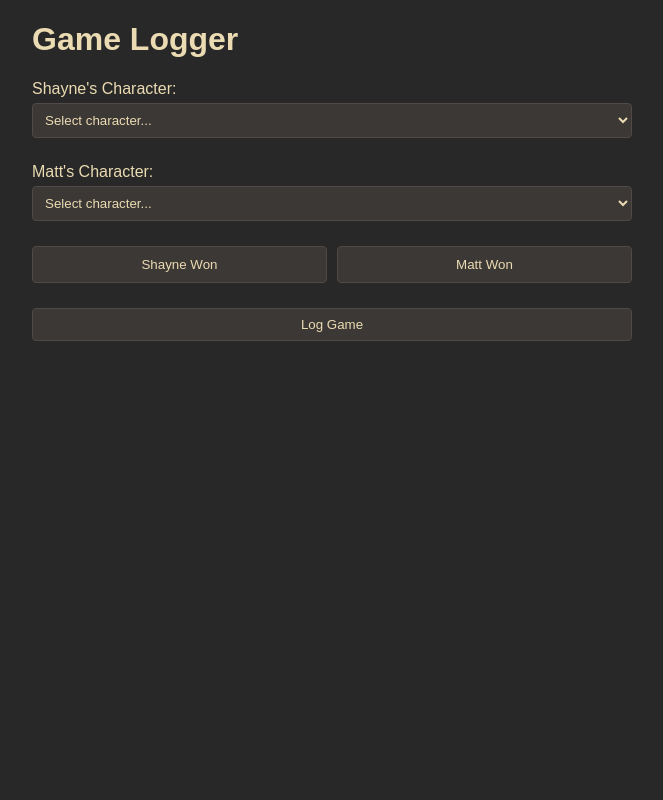
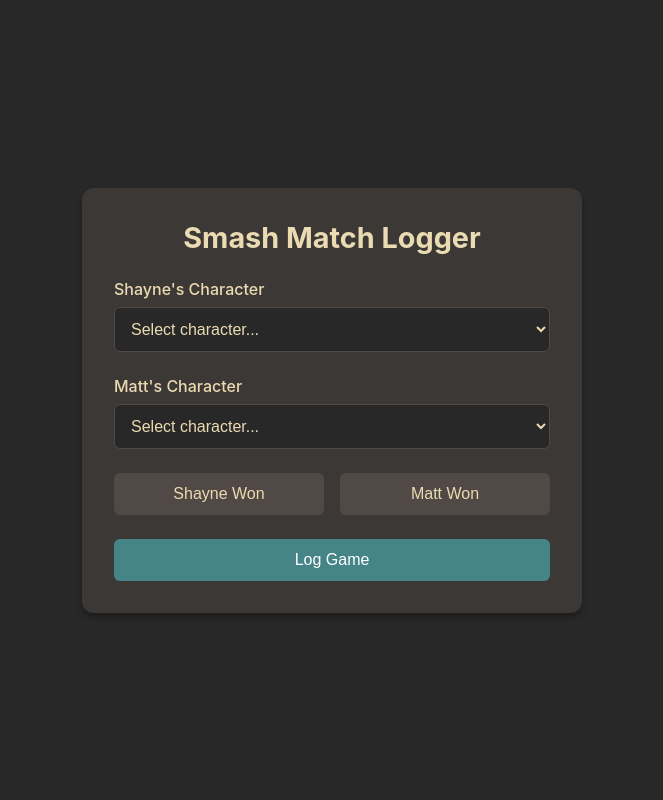
Before and after one commit to 0xHarrington/ssbu-match-logging, a Flask app: page / in a window 1280 px wide. Shown: the whole page, without its empty margins (308-971 px from the left). Run offline with Flask 3, Linux system fonts and the light colour scheme.

Commit message:
better looking website

```diff
--- a/templates/index.html
+++ b/templates/index.html
@@ -5,82 +5,172 @@
 <head>
     <meta charset="UTF-8">
     <meta name="viewport" content="width=device-width, initial-scale=1.0">
-    <title>Game Logger</title>
+    <title>Smash Match Logger</title>
     <style>
+        :root {
+            /* Gruvbox colors */
+            --bg: #282828;
+            --bg1: #3c3836;
+            --bg-light: #504945;
+            --fg: #ebdbb2;
+            --green: #98971a;
+            --red: #cc241d;
+            --blue: #458588;
+        }
+
+        * {
+            box-sizing: border-box;
+            margin: 0;
+            padding: 0;
+        }
+
         body {
-            font-family: Arial, sans-serif;
-            max-width: 600px;
-            margin: 20px auto;
-            padding: 0 20px;
-            background-color: #282828;
-            color: #ebdbb2;
+            font-family: -apple-system, BlinkMacSystemFont, 'Segoe UI', Roboto, Oxygen, Ubuntu, Cantarell, sans-serif;
+            background-color: var(--bg);
+            color: var(--fg);
+            min-height: 100vh;
+            display: flex;
+            align-items: center;
+            justify-content: center;
+        }
+
+        .card {
+            background-color: var(--bg1);
+            border-radius: 12px;
+            padding: 2rem;
+            width: 90%;
+            max-width: 500px;
+            box-shadow: 0 4px 6px rgba(0, 0, 0, 0.3);
+        }
+
+        .card h1 {
+            text-align: center;
+            margin-bottom: 1.5rem;
+            color: var(--fg);
+            font-size: 1.8rem;
         }
 
         .form-group {
-            margin-bottom: 15px;
+            margin-bottom: 1.5rem;
         }
 
         label {
             display: block;
-            margin-bottom: 5px;
+            margin-bottom: 0.5rem;
+            font-weight: 500;
+            color: var(--fg);
         }
 
         select,
-        input,
-        button {
+        input {
             width: 100%;
-            padding: 8px;
-            margin-bottom: 10px;
-            background-color: #3c3836;
-            color: #ebdbb2;
-            border: 1px solid #504945;
-            border-radius: 4px;
+            padding: 0.75rem;
+            border: 1px solid var(--bg-light);
+            border-radius: 6px;
+            background-color: var(--bg);
+            color: var(--fg);
+            font-size: 1rem;
+            transition: border-color 0.2s;
+        }
+
+        select:focus,
+        input:focus {
+            outline: none;
+            border-color: var(--blue);
         }
 
         .button-group {
-            display: flex;
-            gap: 10px;
-            margin-bottom: 15px;
+            display: grid;
+            grid-template-columns: 1fr 1fr;
+            gap: 1rem;
+            margin-bottom: 1.5rem;
+        }
+
+        button {
+            padding: 0.75rem;
+            border: none;
+            border-radius: 6px;
+            font-size: 1rem;
+            font-weight: 500;
+            cursor: pointer;
+            transition: all 0.2s;
         }
 
         .winner-button {
-            flex: 1;
-            padding: 10px;
-            cursor: pointer;
+            background-color: var(--bg-light);
+            color: var(--fg);
+        }
+
+        .winner-button:hover {
+            background-color: var(--bg);
         }
 
         .winner-button.selected {
-            background-color: #98971a;
+            background-color: var(--green);
+            color: white;
+        }
+
+        .submit-button {
+            width: 100%;
+            background-color: var(--blue);
+            color: white;
+        }
+
+        .submit-button:hover {
+            opacity: 0.9;
+        }
+
+        input[type="number"] {
+            -moz-appearance: textfield;
+        }
+
+        input[type="number"]::-webkit-outer-spin-button,
+        input[type="number"]::-webkit-inner-spin-button {
+            -webkit-appearance: none;
+            margin: 0;
+        }
+
+        .success-message {
+            text-align: center;
+            color: var(--green);
+            margin-top: 1rem;
+            display: none;
         }
 
         #stocksGroup {
             display: none;
+            animation: fadeIn 0.3s ease-in;
         }
 
-        .success-message {
-            color: #98971a;
-            margin-top: 10px;
-            display: none;
+        @keyframes fadeIn {
+            from {
+                opacity: 0;
+                transform: translateY(-10px);
+            }
+
+            to {
+                opacity: 1;
+                transform: translateY(0);
+            }
         }
     </style>
 </head>
 
 <body>
-    <h1>Game Logger</h1>
+    <div class="card">
+        <h1>Smash Match Logger</h1>
 
         <div class="form-group">
-        <label for="shayneCharacter">Shayne's Character:</label>
+            <label for="shayneCharacter">Shayne's Character</label>
             <select id="shayneCharacter" required>
                 <option value="">Select character...</option>
-            <!-- Add your character list here -->
             </select>
         </div>
 
         <div class="form-group">
-        <label for="mattCharacter">Matt's Character:</label>
+            <label for="mattCharacter">Matt's Character</label>
             <select id="mattCharacter" required>
                 <option value="">Select character...</option>
-            <!-- Add your character list here -->
             </select>
         </div>
 
@@ -90,25 +180,28 @@
         </div>
 
         <div id="stocksGroup" class="form-group">
-        <label for="stocksRemaining">Stocks Remaining:</label>
-        <input type="number" id="stocksRemaining" min="1" max="3" step="1">
+            <label for="stocksRemaining">Stocks Remaining</label>
+            <input type="number" id="stocksRemaining" min="1" max="3" step="1"
+                placeholder="Number of stocks left (1-3)">
         </div>
 
-    <button onclick="submitGame()">Log Game</button>
+        <button class="submit-button" onclick="submitGame()">Log Game</button>
         <div id="successMessage" class="success-message">Game logged successfully!</div>
+    </div>
 
     <script>
         let selectedWinner = null;
         const characters = [
             "Mario", "Donkey Kong", "Link", "Samus", "Dark Samus", "Yoshi", "Kirby",
-            "Fox", "Pikachu", "Luigi", "Ness", "Captain Falcon", "Jigglypuff",
+            "Fox", "Pikachu", "Luigi", "Ness", "Captain Falcon", "Jigglypuff"
             // Add more characters as needed
         ];
 
-        // Populate character dropdowns
         function populateCharacters() {
-            const dropdowns = [document.getElementById('shayneCharacter'),
-            document.getElementById('mattCharacter')];
+            const dropdowns = [
+                document.getElementById('shayneCharacter'),
+                document.getElementById('mattCharacter')
+            ];
 
             dropdowns.forEach(dropdown => {
                 characters.forEach(char => {
@@ -149,6 +242,7 @@
 
             const stocksRemaining = document.getElementById('stocksRemaining').value;
 
+            try {
                 const response = await fetch('/log_game', {
                     method: 'POST',
                     headers: {
@@ -165,9 +259,6 @@
                 if (response.ok) {
                     const successMessage = document.getElementById('successMessage');
                     successMessage.style.display = 'block';
-                setTimeout(() => {
-                    successMessage.style.display = 'none';
-                }, 3000);
 
                     // Reset form
                     document.getElementById('shayneCharacter').value = '';
@@ -178,6 +269,17 @@
                         btn.classList.remove('selected');
                     });
                     document.getElementById('stocksGroup').style.display = 'none';
+
+                    // Hide success message after 3 seconds
+                    setTimeout(() => {
+                        successMessage.style.display = 'none';
+                    }, 3000);
+                } else {
+                    alert('Failed to log game');
+                }
+            } catch (error) {
+                console.error('Error:', error);
+                alert('Failed to log game');
             }
         }
 
```
Lines whose indentation alone changed are shown as unchanged.
